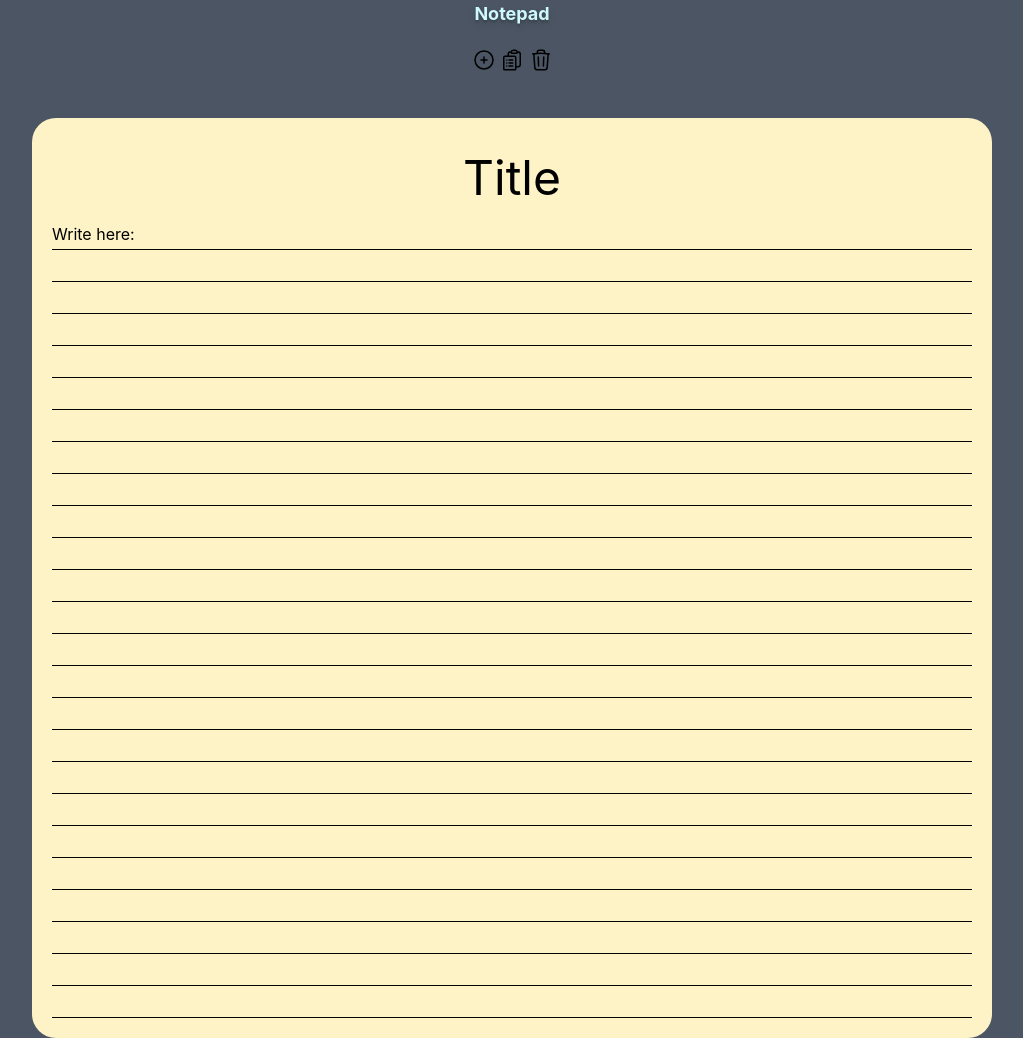
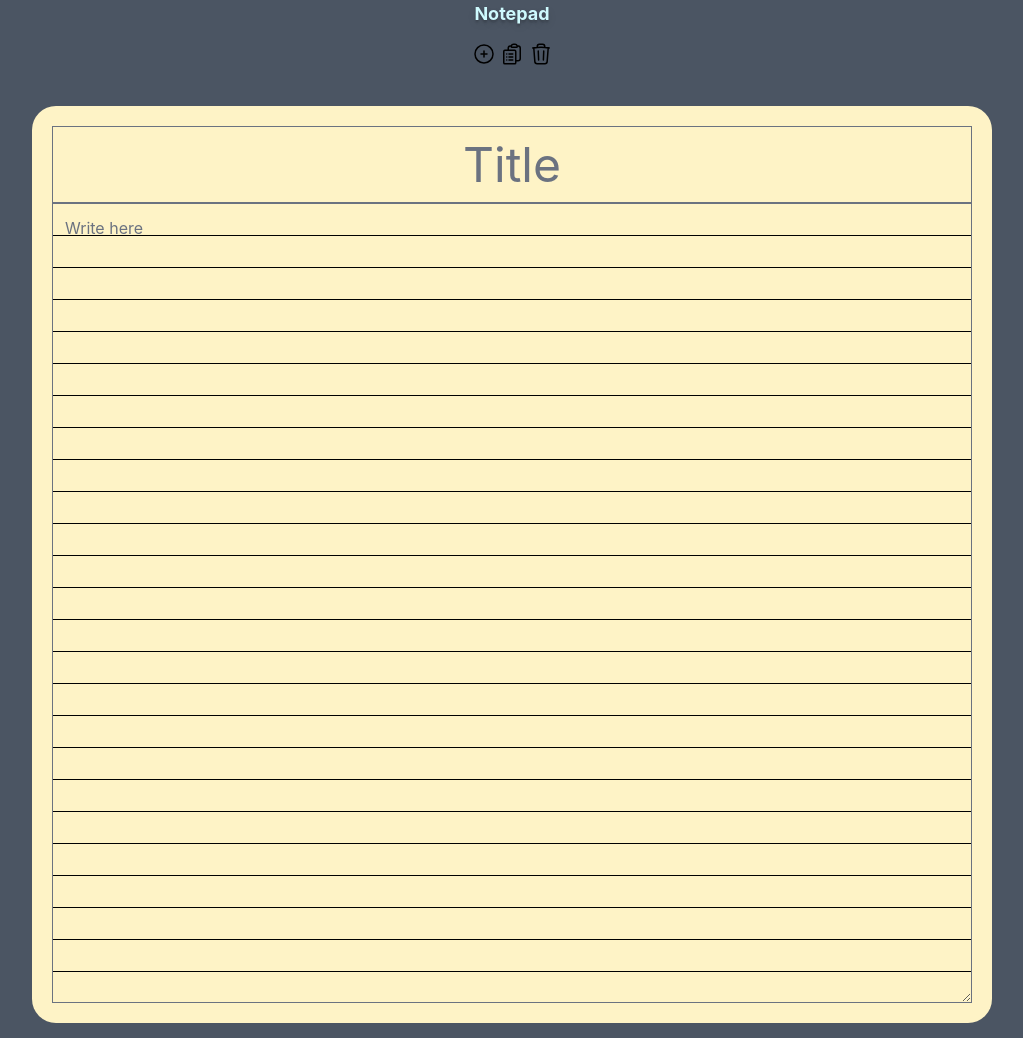
Before and after one commit to Draokjs/Notepad, a website: page index.html in a window 1280 px wide. Shown: the whole page, without its empty margins (128-1151 px from the left). Drawn offline with nearby package versions, Linux system fonts and the light colour scheme.

Commit message:
html/css finalized

```diff
--- a/index.html
+++ b/index.html
@@ -8,33 +8,40 @@
   <link href="https://cdn.jsdelivr.net/npm/flowbite@4.0.1/dist/flowbite.min.css" rel="stylesheet" />
 </head>
 
-<body class="bg-gray-600 flex flex-col items-center justify-center">
-  <header class="px-5flex flex-col items-center justify-center">
+<body class="bg-gray-600 flex flex-col items-center">
+  <!-- Title -->
+  <header class="flex flex-col items-center justify-center">
     <h1 class=" font-bold text-lg text-cyan-100 text-shadow-lg flex justify-center ">Notepad</h1>
-    <div class="buttonGroup cursor-pointer mt-5">
-      <button id="add">
-        <svg xmlns="http://www.w3.org/2000/svg" fill="none" viewBox="0 0 24 24" stroke-width="1.5" stroke="currentColor" class="size-6">
+  </header>
+  <!-- Buttons group -->
+    <div class="buttonGroup mt-3">
+    <!-- Add btn -->
+      <button id="add" class="cursor-pointer">
+        <svg xmlns="http://www.w3.org/2000/svg" fill="none" viewBox="0 0 24 24" stroke-width="1.5" stroke="currentColor" class="size-6 inline">
           <path stroke-linecap="round" stroke-linejoin="round" d="M12 9v6m3-3H9m12 0a9 9 0 1 1-18 0 9 9 0 0 1 18 0Z" />
         </svg>
       </button>
-      <button id="copy">
-        <svg xmlns="http://www.w3.org/2000/svg" fill="none" viewBox="0 0 24 24" stroke-width="1.5" stroke="currentColor" class="size-6">
+      <!-- Copy btn -->
+      <button id="copy" class="cursor-pointer">
+        <svg xmlns="http://www.w3.org/2000/svg" fill="none" viewBox="0 0 24 24" stroke-width="1.5" stroke="currentColor" class="size-6 inline-block">
           <path stroke-linecap="round" stroke-linejoin="round" d="M9 12h3.75M9 15h3.75M9 18h3.75m3 .75H18a2.25 2.25 0 0 0 2.25-2.25V6.108c0-1.135-.845-2.098-1.976-2.192a48.424 48.424 0 0 0-1.123-.08m-5.801 0c-.065.21-.1.433-.1.664 0 .414.336.75.75.75h4.5a.75.75 0 0 0 .75-.75 2.25 2.25 0 0 0-.1-.664m-5.8 0A2.251 2.251 0 0 1 13.5 2.25H15c1.012 0 1.867.668 2.15 1.586m-5.8 0c-.376.023-.75.05-1.124.08C9.095 4.01 8.25 4.973 8.25 6.108V8.25m0 0H4.875c-.621 0-1.125.504-1.125 1.125v11.25c0 .621.504 1.125 1.125 1.125h9.75c.621 0 1.125-.504 1.125-1.125V9.375c0-.621-.504-1.125-1.125-1.125H8.25ZM6.75 12h.008v.008H6.75V12Zm0 3h.008v.008H6.75V15Zm0 3h.008v.008H6.75V18Z" />
         </svg>
       </button>
-      <button id="delete">
-        <svg xmlns="http://www.w3.org/2000/svg" fill="none" viewBox="0 0 24 24" stroke-width="1.5" stroke="currentColor" class="size-6">
+      <!-- Delete btn -->
+      <button id="delete" class="cursor-pointer">
+        <svg xmlns="http://www.w3.org/2000/svg" fill="none" viewBox="0 0 24 24" stroke-width="1.5" stroke="currentColor" class="size-6 inline">
           <path stroke-linecap="round" stroke-linejoin="round" d="m14.74 9-.346 9m-4.788 0L9.26 9m9.968-3.21c.342.052.682.107 1.022.166m-1.022-.165L18.16 19.673a2.25 2.25 0 0 1-2.244 2.077H8.084a2.25 2.25 0 0 1-2.244-2.077L4.772 5.79m14.456 0a48.108 48.108 0 0 0-3.478-.397m-12 .562c.34-.059.68-.114 1.022-.165m0 0a48.11 48.11 0 0 1 3.478-.397m7.5 0v-.916c0-1.18-.91-2.164-2.09-2.201a51.964 51.964 0 0 0-3.32 0c-1.18.037-2.09 1.022-2.09 2.201v.916m7.5 0a48.667 48.667 0 0 0-7.5 0" />
         </svg>
       </button>
     </div>
-  </header>
-    <div class="t flex-col px-5 mt-10 py-5 bg-amber-100 border-gray-800 border-8 rounded-3xl min-h-screen w-120 md:w-150 lg:w-240 h-full">
-      <h1 contenteditable="true" id="title" class="cursor-text text-5xl flex justify-center items-center focus:outline-none min-h-20">Title</h1>
-      <p contenteditable="true" id="content" class="cursor-text headline-text h-200 focus:outline-none">Write here:</p>
-    </div>
+    <!-- Notepad area -->
+    <section>
+      <div class="flex flex-col px-5 mt-10 py-5 bg-amber-100 border-gray-800 border-8 rounded-3xl w-120 md:w-150 lg:w-240 h-full">
+        <input type="text" id="title" class="text-center bg-transparent bg-none cursor-text text-5xl flex justify-center items-center focus:outline-none" placeholder="Title">
+        <textarea id="content" class="bg-transparent cursor-text headline-text h-200 focus:outline-none" rows="10" placeholder="Write here"></textarea>
+      </div>
+    </section>
 </body>
 
-<script src="https://cdn.jsdelivr.net/npm/flowbite@4.0.1/dist/flowbite.min.js"></script>
 <script src="script.js"></script>
 </html>
--- a/src/input.css
+++ b/src/input.css
@@ -1,5 +1,6 @@
 @import "tailwindcss";
 
+/* Draw lines */
 .headline-text {
   line-height: 2rem;
   background-image: repeating-linear-gradient(
@@ -10,3 +11,12 @@
     black 2rem
   );
 }
+
+/* Remove text when click */
+input:focus::placeholder {
+  color: transparent;
+}
+
+textarea:focus::placeholder {
+  color: transparent;
+}
```
Also changed, not shown: src/output.css.
